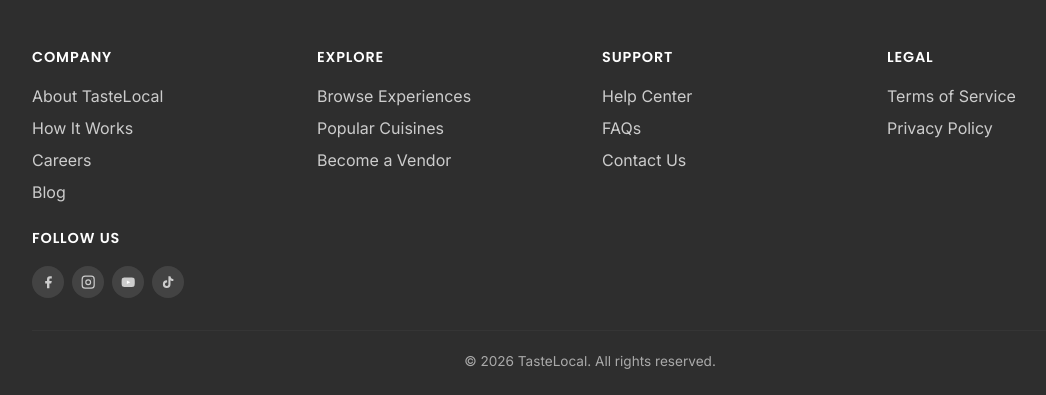
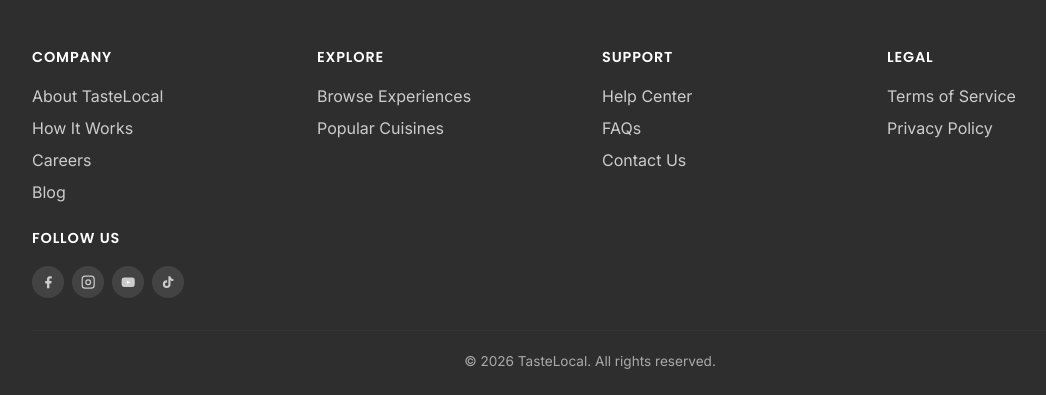
Before and after one commit to elizatrinityxu-bot/tastelocal, a Django app: page /accounts/login/ in a window 1280 px wide. Shown: the part 540-935 px from the top of the page, without its empty margins (50-1096 px from the left). Run offline with Django 4.2, Linux system fonts and the light colour scheme.

Commit message:
fix: remove broken Become a Vendor link from footer
Co-Authored-By: Claude Sonnet 4.6 <noreply@anthropic.com>

```diff
--- a/src/templates/partials/footer.html
+++ b/src/templates/partials/footer.html
@@ -54,7 +54,6 @@
         <ul class="footer-links">
           <li><a href="{% url 'browse_listings' %}">Browse Experiences</a></li>
           <li><a href="{% url 'browse_listings' %}">Popular Cuisines</a></li>
-          <li><a href="{% url 'page_become_vendor' %}">Become a Vendor</a></li>
         </ul>
       </div>
 
```
